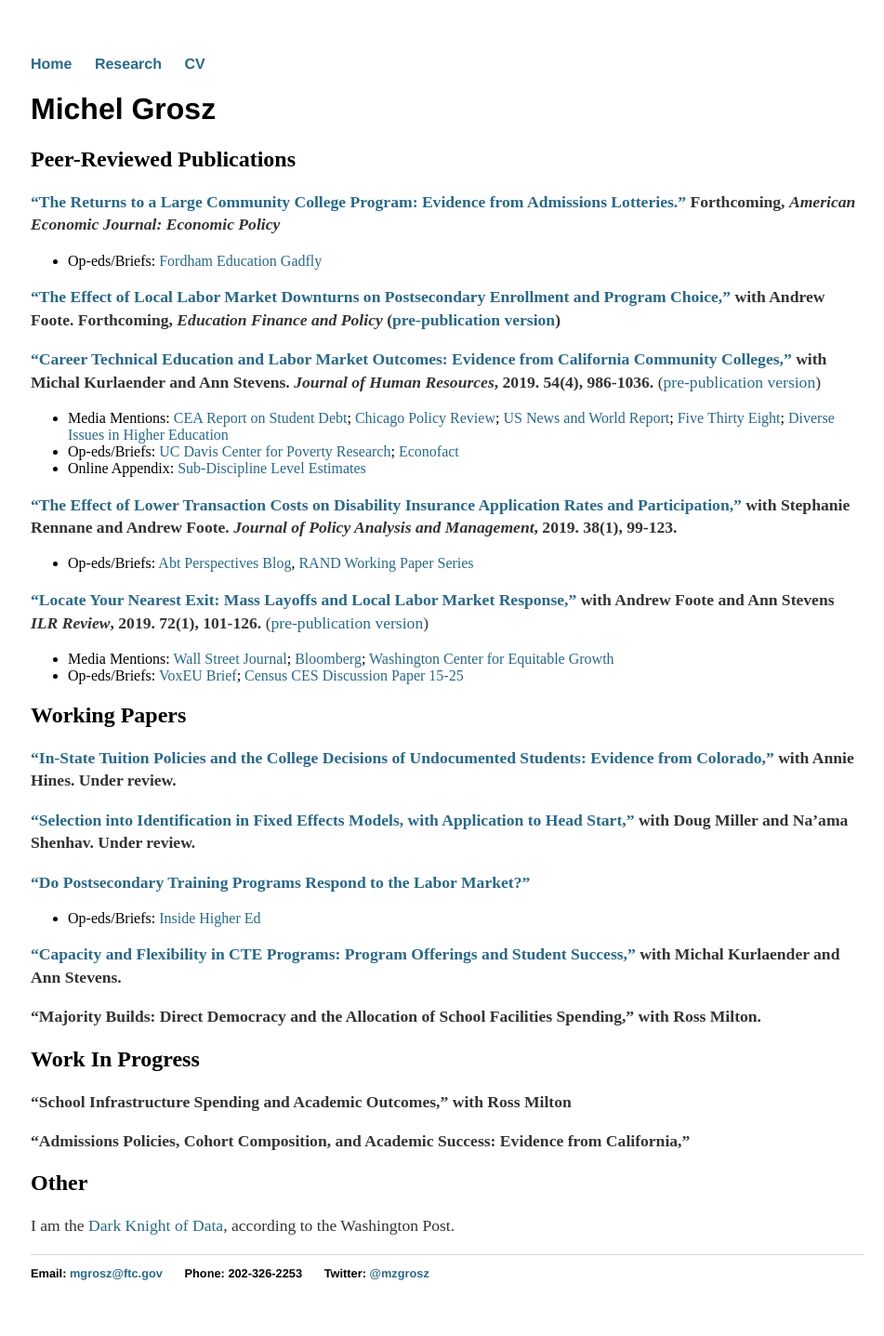
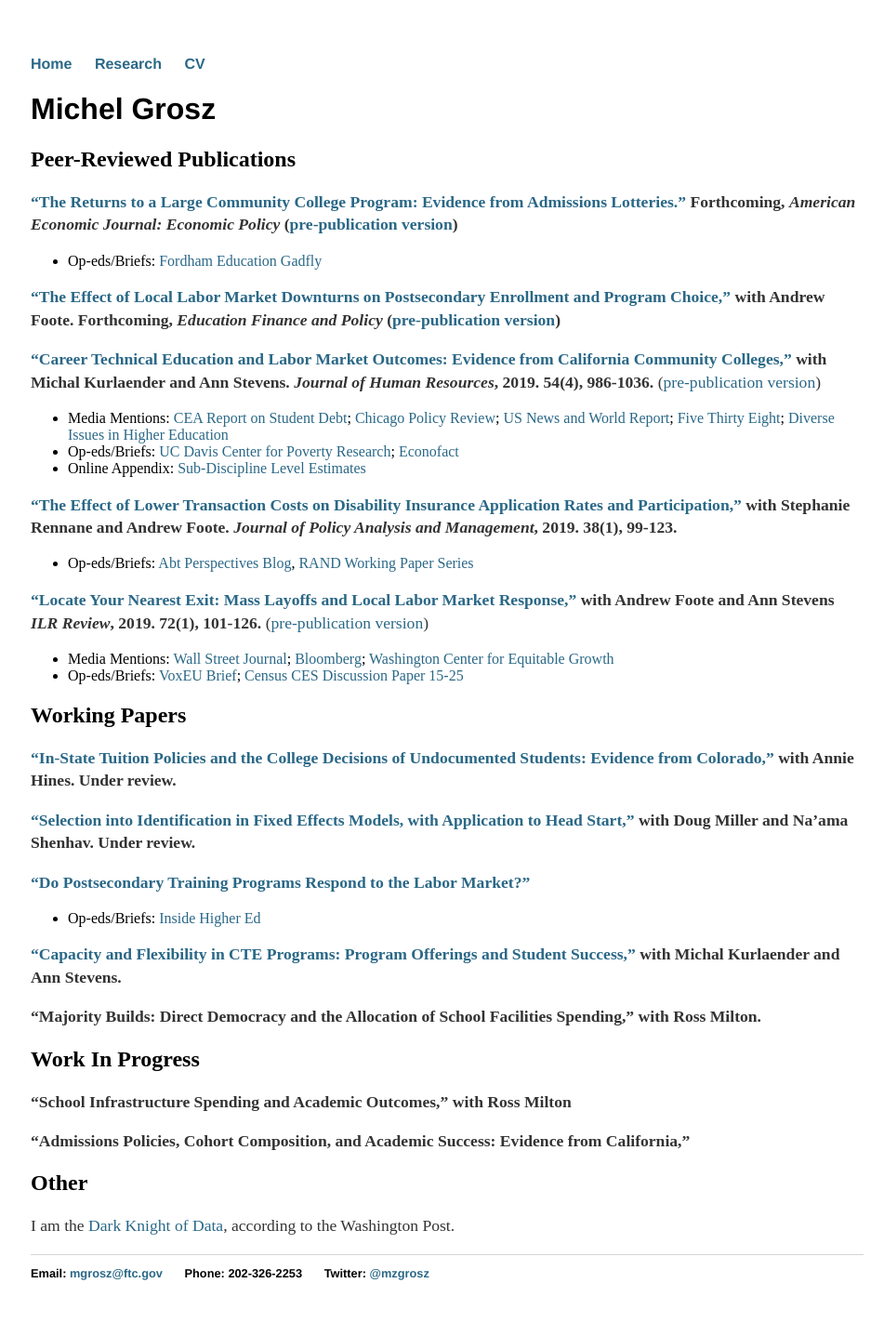
Before and after one commit to mzgrosz/mzgrosz.github.io, a Jekyll site: the page built from research/index.md, in a window 1280 px wide. Shown: the whole page at 93% size, without its empty margins (159-1110 px from the left). Built offline with Jekyll 4.4.1, drawn with Linux system fonts in a browser that asks for light colours.

Commit message:
Update index.md

```diff
--- a/research/index.md
+++ b/research/index.md
@@ -10,7 +10,7 @@ title: Michel Grosz
 
 ## Peer-Reviewed Publications
 
-**["The Returns to a Large Community College Program: Evidence from Admissions Lotteries."](https://mzgrosz.github.io/research/grosz_JMP_081118.pdf) Forthcoming, *American Economic Journal: Economic Policy***
+**["The Returns to a Large Community College Program: Evidence from Admissions Lotteries."](https://www.aeaweb.org/articles?id=10.1257/pol.20170506&&from=f) Forthcoming, *American Economic Journal: Economic Policy* ([pre-publication version](https://mzgrosz.github.io/research/grosz_JMP_081118.pdf))**
 * Op-eds/Briefs: [Fordham Education Gadfly](https://fordhaminstitute.org/national/commentary/start-students-path-high-return-degrees-earlier)
 
 **["The Effect of Local Labor Market Downturns on Postsecondary Enrollment and Program Choice,"](https://www.mitpressjournals.org/doi/abs/10.1162/edfp_a_00288) with Andrew Foote. Forthcoming, *Education Finance and Policy* ([pre-publication version](https://aefpweb.org/sites/default/files/webform/42/FooteGrosz_AEFPPaper.pdf))**
```
